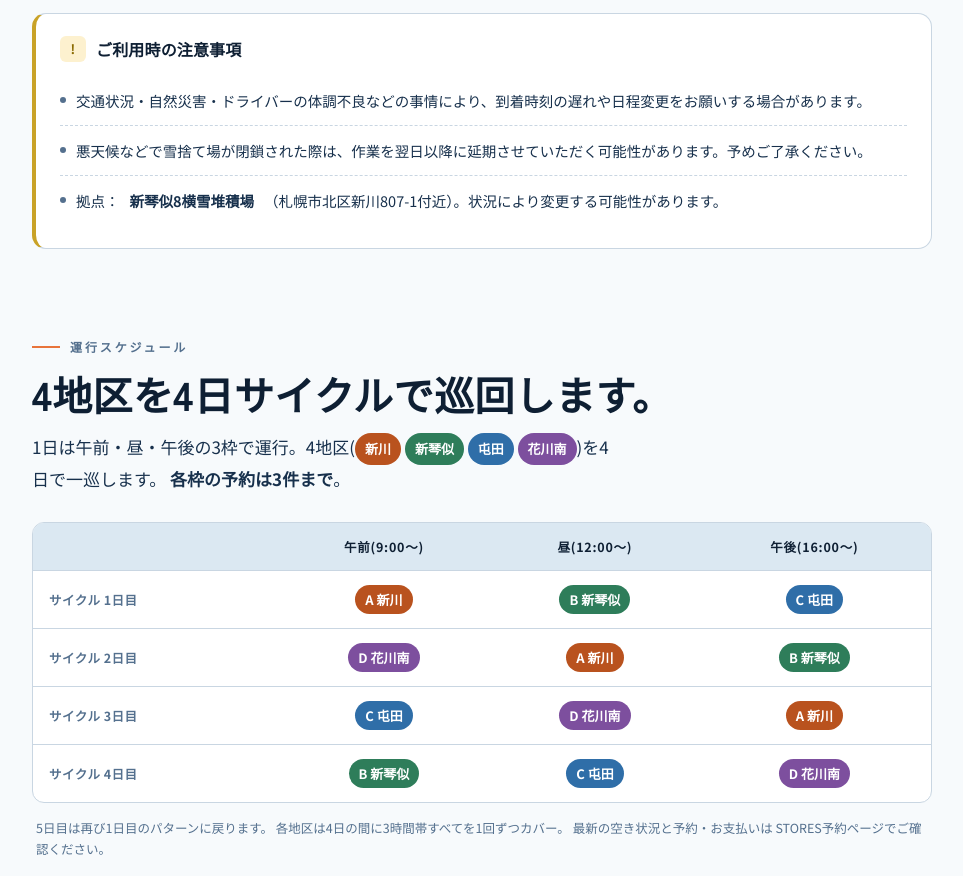
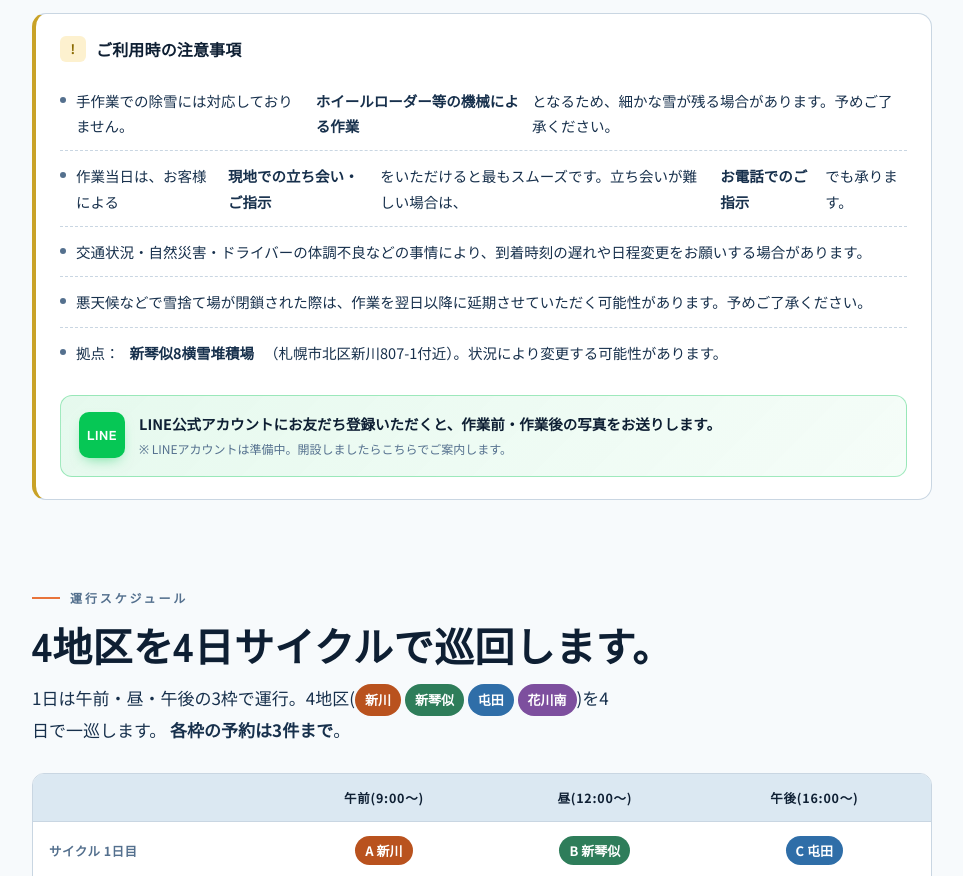
Before and after one commit to snow-arrow/yukiyama-nagerubesa, a plain HTML site: page index.html in a window 1280 px wide. Shown: the part 2873-3749 px from the top of the page, without its empty margins (158-1121 px from the left). Drawn offline with nearby package versions, Linux system fonts and the light colour scheme; a web font is replaced by a local one.

Commit message:
Add notes: manual work NA, on-site attendance, LINE photos

```diff
--- a/index.html
+++ b/index.html
@@ -266,6 +266,24 @@ section > .wrap{max-width:900px;margin:0 auto}
 .area-notice .foot{
   margin-top:10px;font-size:12px;color:var(--mid);
 }
+
+/* LINE友だち案内 */
+.line-callout{
+  margin-top:18px;padding:16px 18px;border-radius:12px;
+  background:linear-gradient(135deg, rgba(6,199,85,.10), rgba(6,199,85,.04));
+  border:1px solid rgba(6,199,85,.35);
+  display:flex;gap:14px;align-items:flex-start;
+}
+.line-badge{
+  flex:0 0 46px;height:46px;border-radius:10px;
+  background:#06C755;color:#fff;
+  font-family:var(--font-display);font-weight:900;font-size:13px;
+  display:grid;place-items:center;letter-spacing:.04em;
+  box-shadow:0 6px 14px -6px rgba(6,199,85,.6);
+}
+.line-text{display:flex;flex-direction:column;gap:4px;min-width:0}
+.line-text strong{color:var(--ink);font-size:14.5px;line-height:1.6}
+.line-text .line-sub{color:var(--mid);font-size:12px}
 
 /* ===== Schedule ===== */
 .sched-wrap{overflow-x:auto;margin-top:16px;border-radius:12px;border:1px solid var(--line);background:var(--snow-2)}
@@ -602,10 +620,21 @@ footer .brand{font-family:var(--font-display);font-weight:900;color:var(--ink);f
       <div class="area-notice warn">
         <h3><span class="icon warn">!</span>ご利用時の注意事項</h3>
         <ul>
+          <li>手作業での除雪には対応しておりません。<strong>ホイールローダー等の機械による作業</strong>となるため、細かな雪が残る場合があります。予めご了承ください。</li>
+          <li>作業当日は、お客様による<strong>現地での立ち会い・ご指示</strong>をいただけると最もスムーズです。立ち会いが難しい場合は、<strong>お電話でのご指示</strong>でも承ります。</li>
           <li>交通状況・自然災害・ドライバーの体調不良などの事情により、到着時刻の遅れや日程変更をお願いする場合があります。</li>
           <li>悪天候などで雪捨て場が閉鎖された際は、作業を翌日以降に延期させていただく可能性があります。予めご了承ください。</li>
           <li>拠点：<strong>新琴似8横雪堆積場</strong>（札幌市北区新川807-1付近）。状況により変更する可能性があります。</li>
         </ul>
+
+        <!-- LINE友だち登録のご案内 -->
+        <div class="line-callout">
+          <div class="line-badge">LINE</div>
+          <div class="line-text">
+            <strong>LINE公式アカウントにお友だち登録いただくと、作業前・作業後の写真をお送りします。</strong>
+            <span class="line-sub">※ LINEアカウントは準備中。開設しましたらこちらでご案内します。</span>
+          </div>
+        </div>
       </div>
     </div>
   </section>
```
